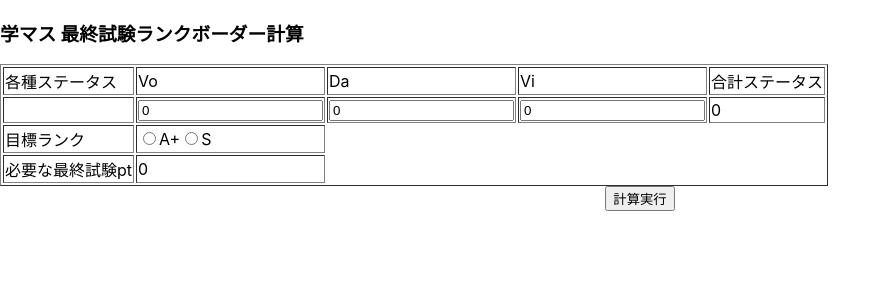
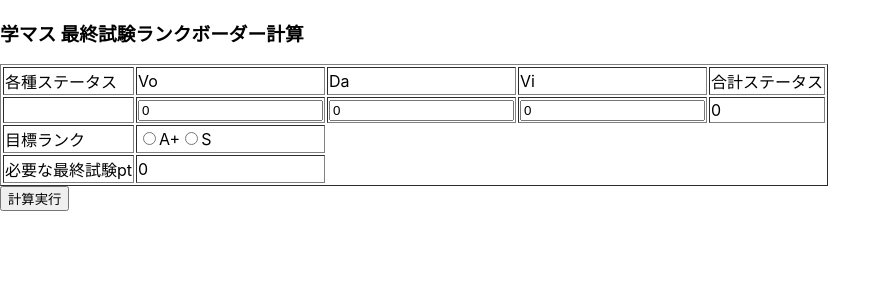
Before and after one commit to kkllkk5/gakumas_evaluation, a React (Create React App) app: page / in a window 1280 px wide. Shown: the top 300 px of the page, without its empty margins (0-891 px from the left). Built offline with nearby package versions, Linux system fonts and the light colour scheme.

Commit message:
ボタンの場所を修正

```diff
--- a/src/Formapp.js
+++ b/src/Formapp.js
@@ -154,7 +154,7 @@ export class FormApp extends Component {
                         </tr>
                     </tbody >
                 </table >
-                <center><button onClick={this.calcFinalExamBorder}>計算実行</button></center>
+                <button onClick={this.calcFinalExamBorder}>計算実行</button>
             </div >
         );
     }
```
